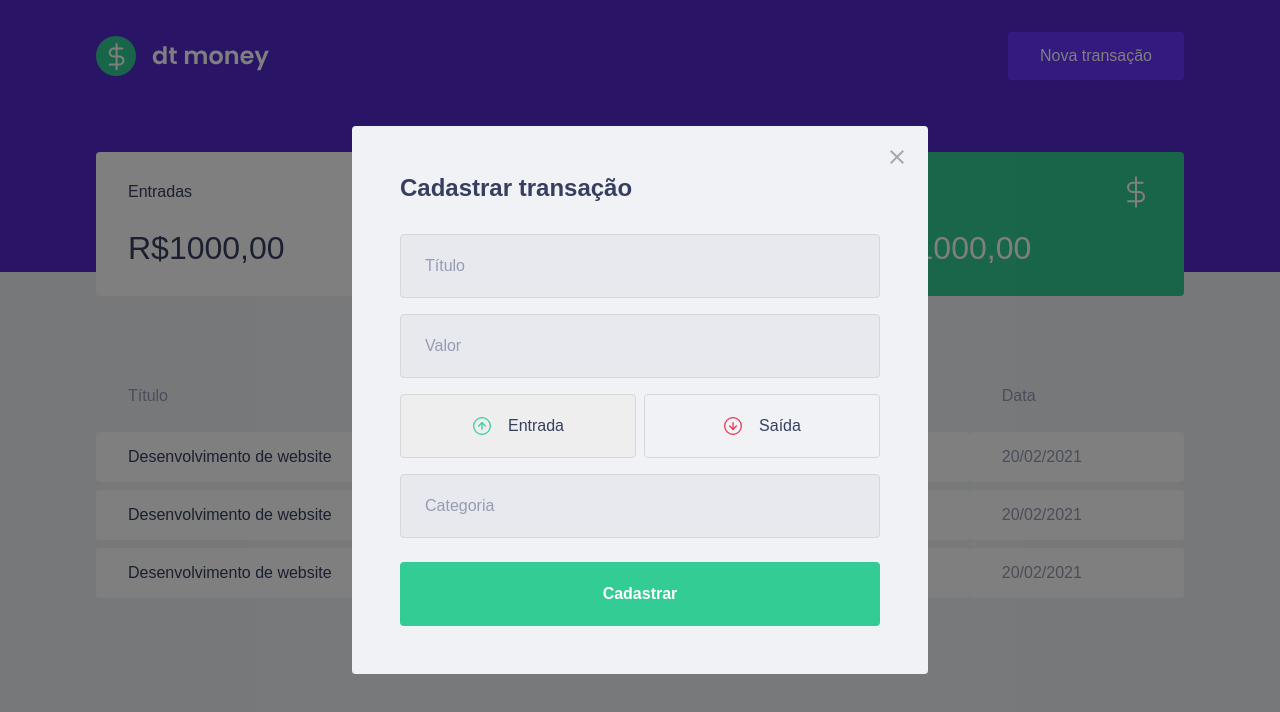
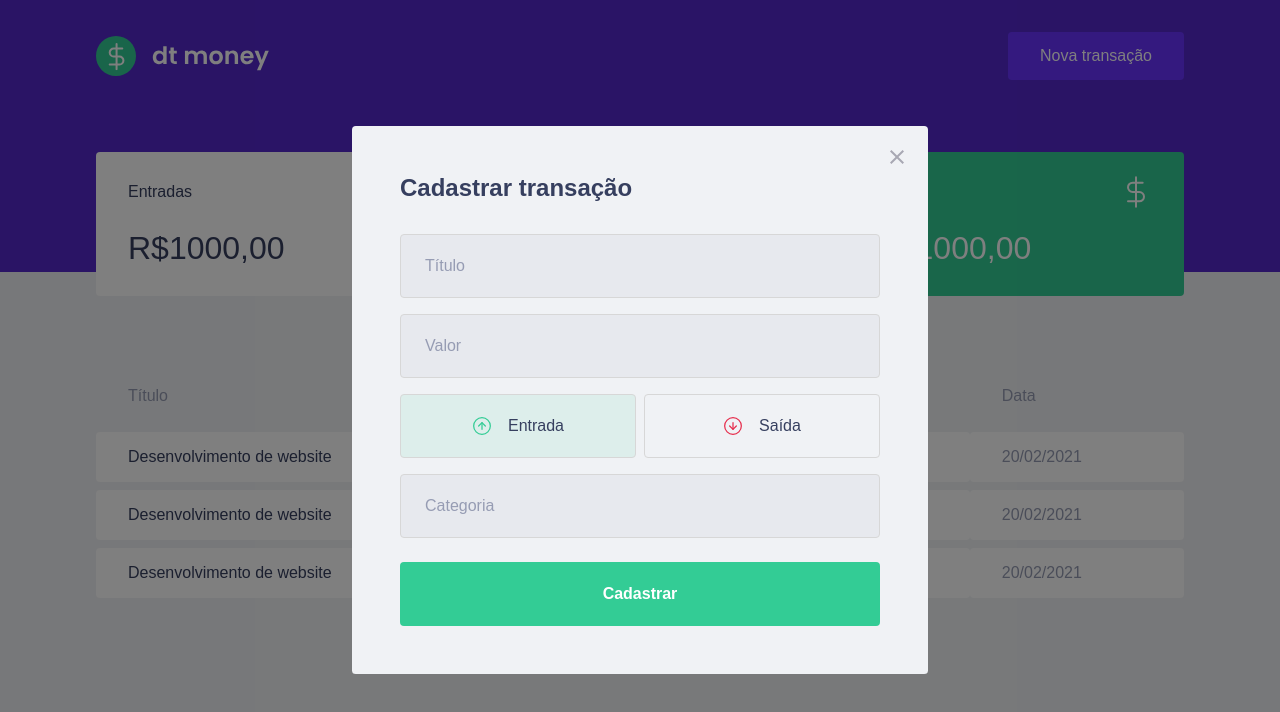
Before and after one commit to Loureiro12/dtmoney, a React (Create React App) app: page / in a window 1280 px wide. Both pictures are taken after a click on the button "Nova transação". Shown: the top 712 px of the page. Built offline with nearby package versions, Linux system fonts and the light colour scheme; no server answers; the HTML template or start-up script is replaced by a standard one; what miragejs would draw is missing.

Commit message:
Cores dos botoes

```diff
--- a/src/components/NewTransactionModal/index.tsx
+++ b/src/components/NewTransactionModal/index.tsx
@@ -48,6 +48,7 @@ export function NewTransactionModal({
               setType("deposit");
             }}
             isActive={type === "deposit"}
+            activeColor="green"
           >
             <img src={incomeImg} alt="Entrada" />
             <span>Entrada</span>
@@ -59,6 +60,7 @@ export function NewTransactionModal({
               setType("withdraw");
             }}
             isActive={type === "withdraw"}
+            activeColor="red"
           >
             <img src={outcomeImg} alt="Saída" />
             <span>Saída</span>
--- a/src/components/NewTransactionModal/styles.ts
+++ b/src/components/NewTransactionModal/styles.ts
@@ -1,5 +1,5 @@
 import styled from "styled-components";
-import { darken } from "polished";
+import { transparentize, darken } from "polished";
 
 export const Container = styled.form`
   h2 {
@@ -58,14 +58,23 @@ export const TransactionTypeContainer = styled.div`
 
 interface RadioBoxProps {
   isActive: boolean;
+  activeColor: "green" | "red";
 }
+
+const colors = {
+  green: "#33CC95",
+  red: "#E52E4D",
+};
 
 export const RadioBox = styled.button<RadioBoxProps>`
   height: 4rem;
   border: 1px solid #d7d7d7;
   border-radius: 0.25rem;
 
-  background: ${(props) => (props.isActive ? "#eee" : "transparent")};
+  background: ${(props) =>
+    props.isActive
+      ? transparentize(0.9, colors[props.activeColor])
+      : "transparent"};
 
   display: flex;
   align-items: center;
```
